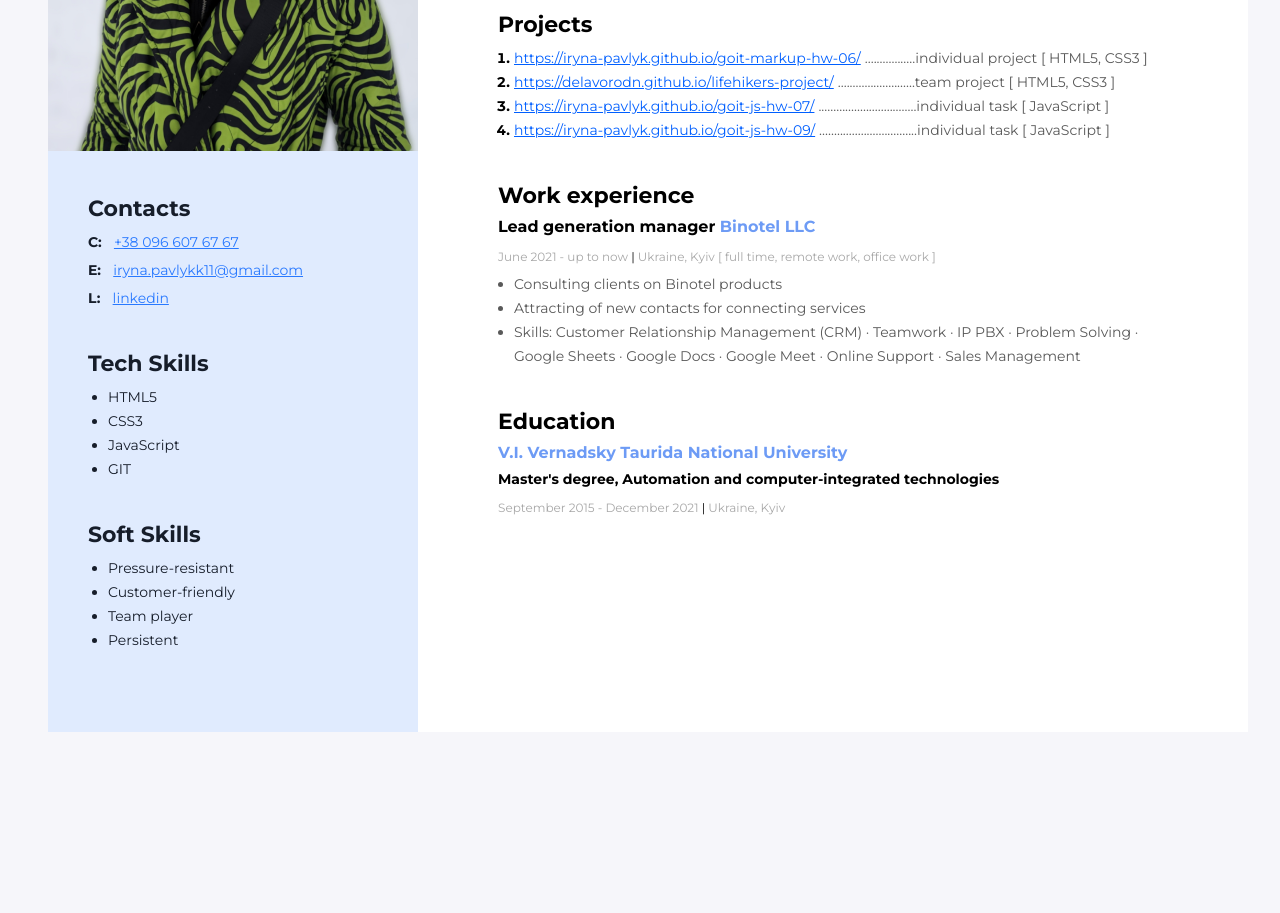
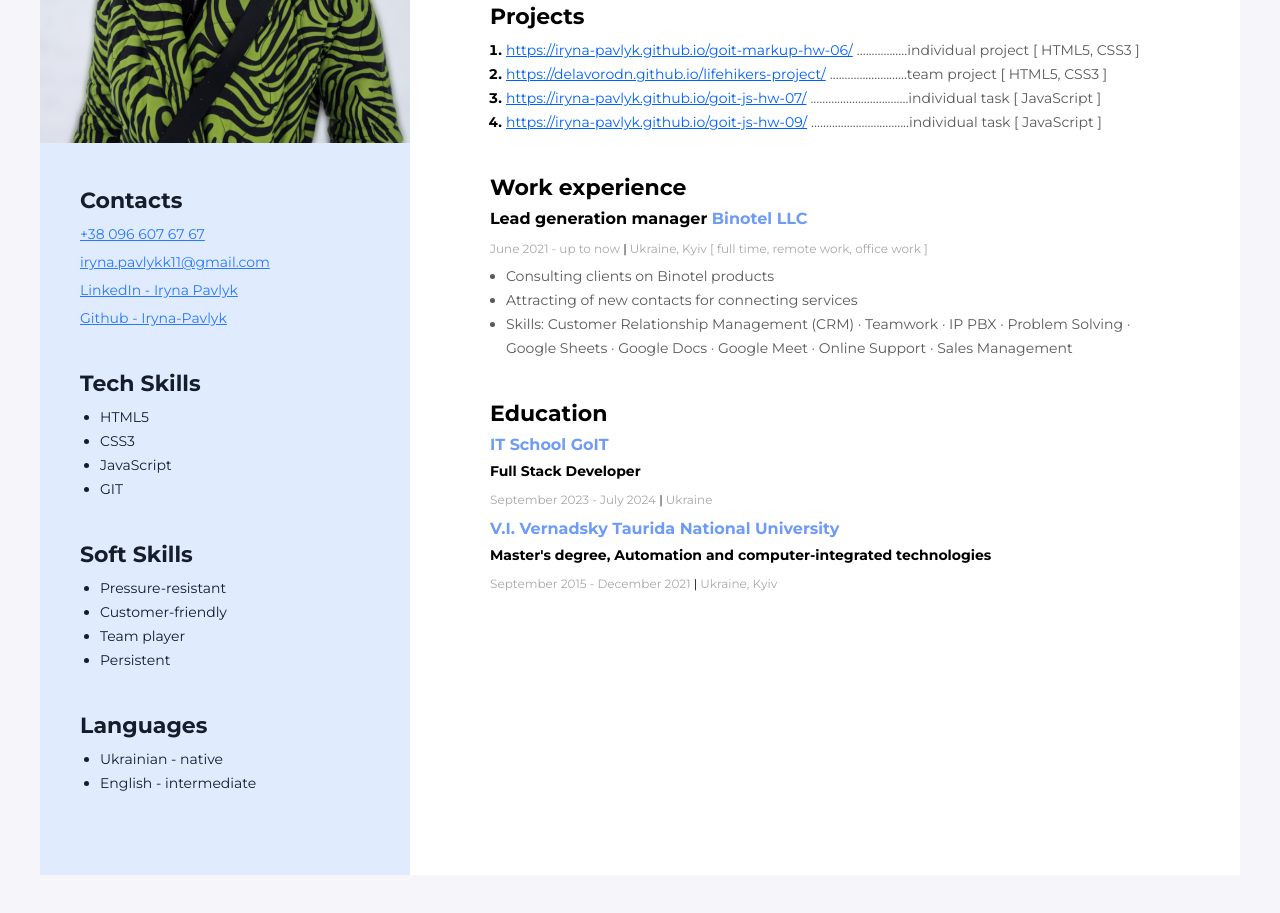
Before and after one commit to Iryna-Pavlyk/resume, a plain HTML site: page index.html in a window 1280 px wide. Shown: the part 403-1316 px from the top of the page. Before the commit the page ends 1183 px from the top, so only its background shows below. Drawn offline with nearby package versions, Linux system fonts and the light colour scheme.

Commit message:
Update index.html

```diff
--- a/index.html
+++ b/index.html
@@ -4,8 +4,11 @@
 <head>
     <meta charset="UTF-8" />
     <meta name="viewport" content="width=device-width, initial-scale=1.0" />
+
     <title>My resume</title>
 
+    <link rel="stylesheet"
+        href="https://cdnjs.cloudflare.com/ajax/libs/modern-normalize/2.0.0/modern-normalize.min.css" />
     <link rel="preconnect" href="https://fonts.googleapis.com" />
     <link rel="preconnect" href="https://fonts.gstatic.com" crossorigin />
     <link href="https://fonts.googleapis.com/css2?family=Montserrat:wght@400;700&display=swap" rel="stylesheet" />
@@ -78,8 +81,7 @@
             <div>
                 <h3 class="work-experience-title">Work experience</h3>
 
-
-                <!-- Company 3 -->
+                <!-- Company 1 -->
                 <div class="work-experience-container">
                     <h4 class="work-experience-company">
                         Lead generation manager
@@ -112,6 +114,16 @@
             <!-- Education -->
             <div class="education-container">
                 <h3 class="education-title">Education</h3>
+                <p class="education-university">
+                    IT School GoIT
+                </p>
+                <p class="education-faculty">
+                    Full Stack Developer
+                </p>
+                <p class="education-period">
+                    September 2023 - July 2024
+                    <span class="education-period-separator">|</span> Ukraine
+                </p>
                 <h4 class="education-university">
                     V.I. Vernadsky Taurida National University
                 </h4>
@@ -134,17 +146,18 @@
                 <div class="contacts-container">
                     <h3 class="contacts-title">Contacts</h3>
                     <p class="contacts-item">
-                        <span class="contacts-type">C:</span>
                         <a class="contacts-link" href="tel:+380966076767">+38 096 607 67 67</a>
                     </p>
                     <p class="contacts-item">
-                        <span class="contacts-type">E:</span>
                         <a class="contacts-link" href="mailto:iryna.pavlykk11@gmail.com">iryna.pavlykk11@gmail.com</a>
                     </p>
                     <p class="contacts-item">
-                        <span class="contacts-type">L:</span>
                         <a class="contacts-link"
-                            href="https://www.linkedin.com/in/%D1%96%D1%80%D0%B8%D0%BD%D0%B0-%D0%BF%D0%B0%D0%B2%D0%BB%D0%B8%D0%BA-3a9860291?utm_source=share&utm_campaign=share_via&utm_content=profile&utm_medium=android_app">linkedin</a>
+                            href="https://www.linkedin.com/in/%D1%96%D1%80%D0%B8%D0%BD%D0%B0-%D0%BF%D0%B0%D0%B2%D0%BB%D0%B8%D0%BA-3a9860291?utm_source=share&utm_campaign=share_via&utm_content=profile&utm_medium=android_app">LinkedIn
+                            - Iryna Pavlyk</a>
+                    </p>
+                    <p class="contacts-item">
+                        <a class="contacts-link" href="https://github.com/Iryna-Pavlyk">Github - Iryna-Pavlyk</a>
                     </p>
                 </div>
 
@@ -172,6 +185,14 @@
                         <li class="skills-list-item">Persistent</li>
                     </ul>
                 </div>
+                <!-- Languages -->
+                <div class="skills-container">
+                    <h3 class="skills-title">Languages</h3>
+                    <ul class="skills-list">
+                        <li class="skills-list-item">Ukrainian - native</li>
+                        <li class="skills-list-item">English - intermediate</li>
+                    </ul>
+                </div>
             </div>
         </aside>
     </div>
```
